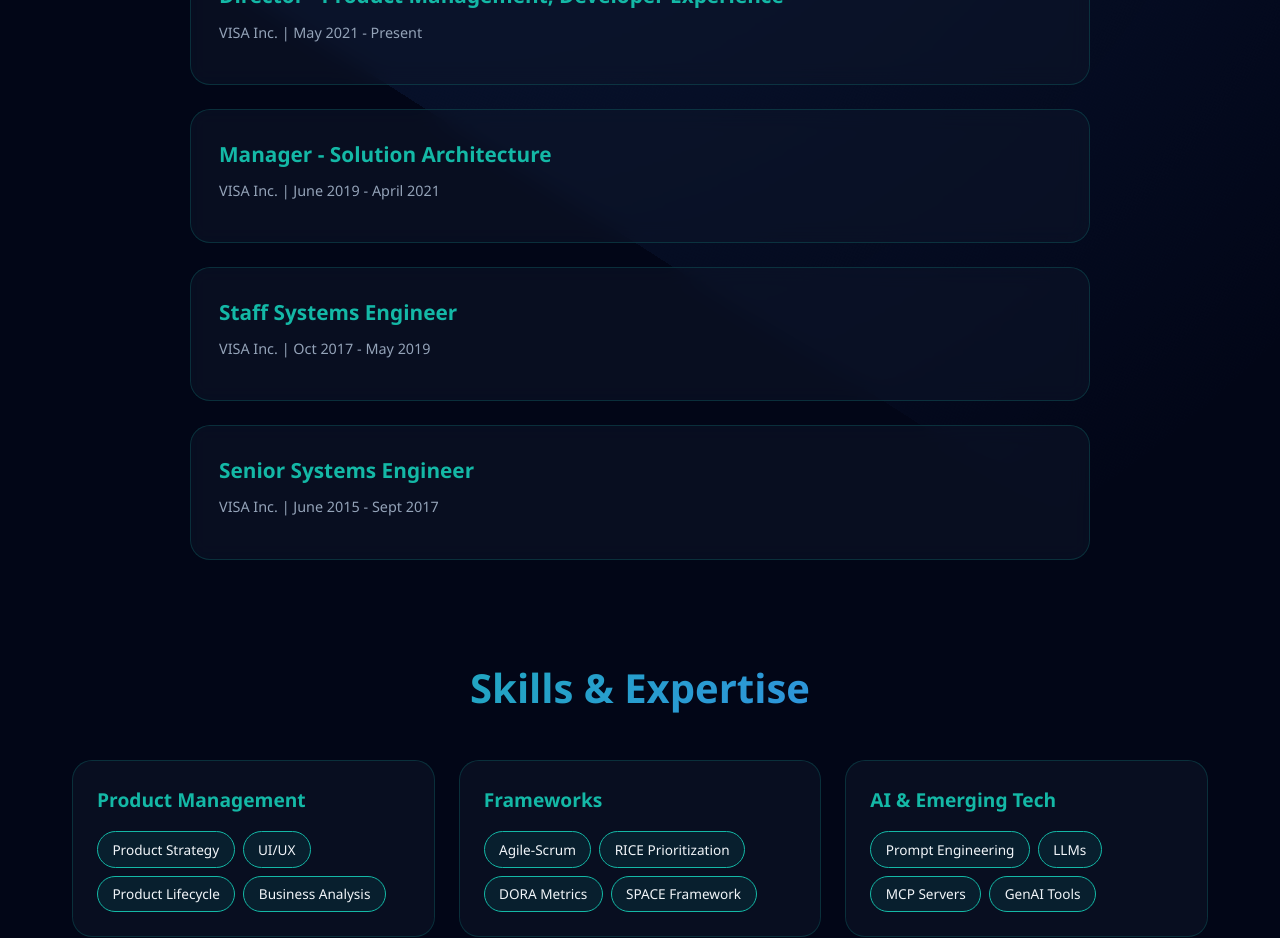
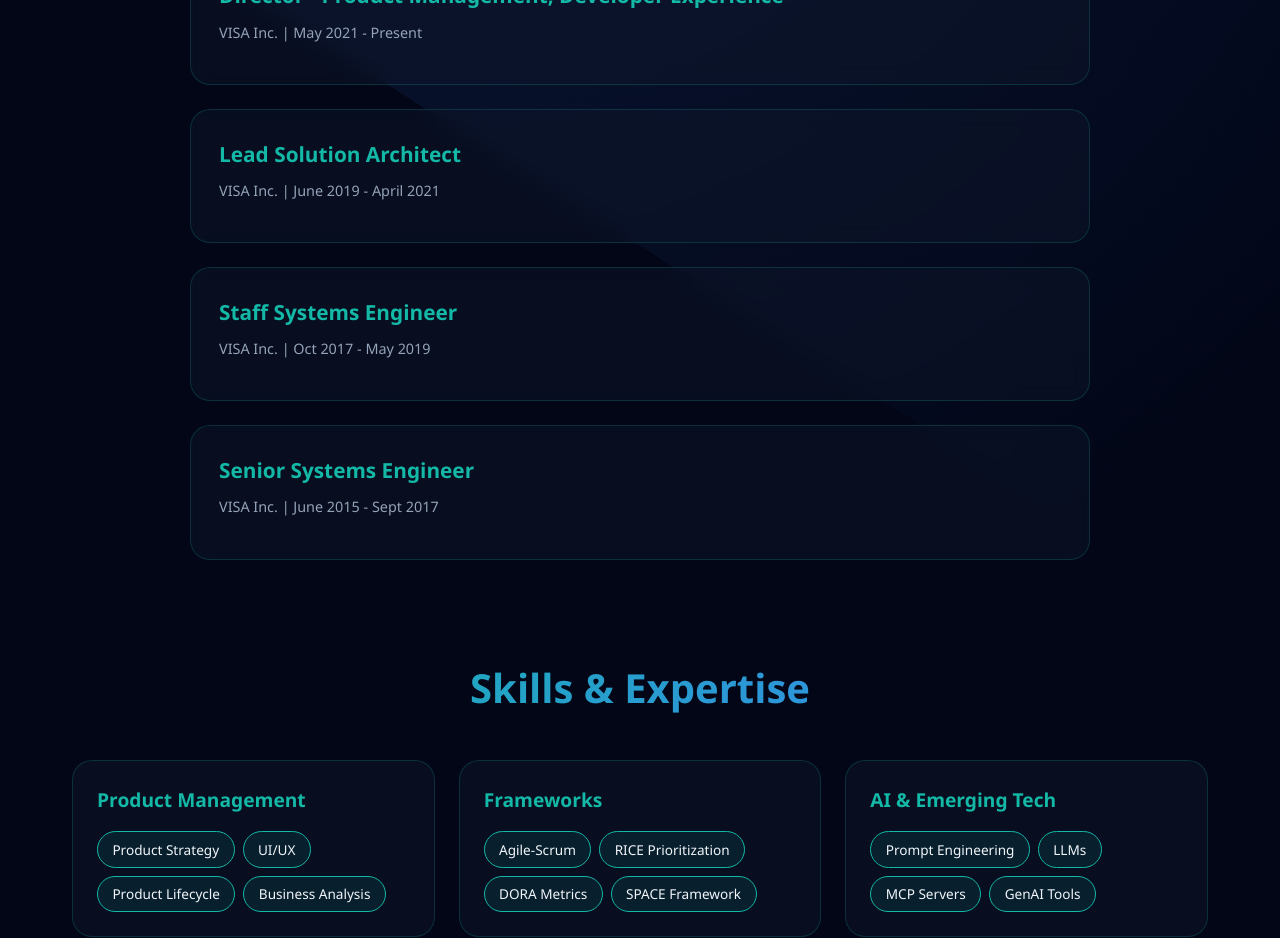
Before and after one commit to iamsidshetty/iamsidshetty.github.io, a plain HTML site: page index.html in a window 1280 px wide. Shown: the part 1720-2658 px from the top of the page. Drawn offline with Linux system fonts and the light colour scheme.

Commit message:
updated roles

```diff
--- a/index.html
+++ b/index.html
@@ -540,7 +540,7 @@
             </div>
 
             <div class="experience-card fade-in">
-                <h3 class="experience-title">Manager - Solution Architecture</h3>
+                <h3 class="experience-title">Lead Solution Architect</h3>
                 <p class="experience-period">VISA Inc. | June 2019 - April 2021</p>
             </div>
 
```
